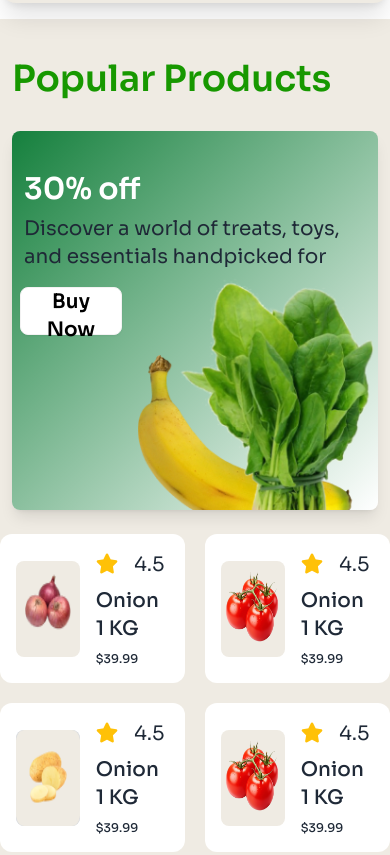
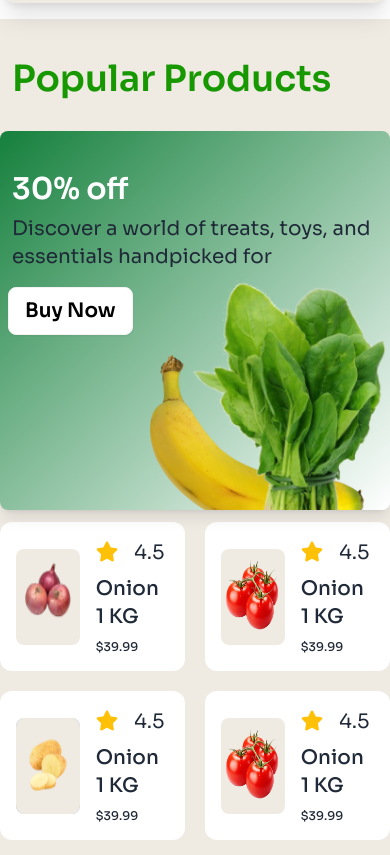
Before and after one commit to Avijithpaul/my-3ed-assignment, a plain HTML site: page index.html in a window 390 px wide. Shown: the part 2140-2995 px from the top of the page. Drawn offline with nearby package versions, Linux system fonts and the light colour scheme.

Commit message:
all most done

```diff
--- a/index.html
+++ b/index.html
@@ -162,10 +162,10 @@
         <section class="bg-card-bag">
             <div class="lg:container mx-auto lg:my-12 lg:py-36 py-10">
                 <h2 class="font-semibold text-4xl text-green-btn pb-8 lg:pb-16 ml-3 lg:ml-0">Popular Products</h2>
-                <div class="grid grid-cols-1 lg:grid-cols-3 gap-6 items-center">
-                    <!-- <div class="w-full"> -->
+                <div class="grid grid-cols-1 lg:grid-cols-3 lg:gap-6 items-center">
+
                     <div
-                        class="card rounded-lg w-full shadow-lg ml-3 lg:ml-0 bg-gradient-to-br from-green-700 to-white">
+                        class="card rounded-lg w-full shadow-lg mb-3 lg:mb-0 lg:ml-0 bg-gradient-to-br from-green-700 to-white">
                         <div class="card-body p-3 lg:px-16 lg: lg:space-y-5 pb-0">
                             <h2 class="card-title text-3xl font-semibold text-white pt-7">30% off</h2>
                             <p class="text-xl">Discover a world of treats, toys, and essentials handpicked
@@ -179,12 +179,10 @@
                             <div class="pl-2 pt-4 lg:pl-16 lg:pt-20">
                                 <a class="btn bg-white text-black text-xl ">Buy Now</a>
                             </div>
-                            <!-- <div class="h-1 w-44"></div> -->
                             <img class="w-64 lg:w-72 " src="c2-assets/vegetable-offer.png" alt="Shoes" />
                         </div>
 
                     </div>
-                    <!-- </div> -->
                     <div class="col-span-2">
                         <div class="grid grid-cols-2 lg:grid-cols-3 gap-5">
                             <div class="flex p-4 items-center bg-white rounded-xl justify-center gap-4">
@@ -431,16 +429,19 @@
     <footer class="bg-green-btn mt-96 lg:mt-64">
         <section class="lg:container relative mx-auto mb-2 lg:mb-24">
             <!-- input card -->
-            <div class="absolute lg:-top-1/3 -top-72 flex flex-col lg:flex-row w-11/12 ml-4 lg:mx-auto lg:w-full justify-center rounded-2xl p-12 gap-5 lg:gap-48 items-center bg-input-bag">
+            <div
+                class="absolute lg:-top-1/3 -top-72 flex flex-col lg:flex-row w-11/12 ml-4 lg:mx-auto lg:w-full justify-center rounded-2xl p-12 gap-5 lg:gap-48 items-center bg-input-bag">
                 <img class="lg:w-1/3 lg:h-1/2 w-full" src="c2-assets/vegetable-busket.png" alt="">
                 <div class="space-y-3 lg:space-y-6 ">
                     <h2 class="font-semibold text-3xl text-green-btn text-center lg:text-start ">Get Grocery News!</h2>
                     <p class="text-black font-medium text-center lg:text-start ">
                         Exclusive training tips, ticks, product deals and more.
                     </p>
-                    <input class="lg:w-96 w-80 h-12 pl-5 rounded-lg" placeholder="Enter email" type="email" name="email" id="">
+                    <input class="lg:w-96 w-80 h-12 pl-5 rounded-lg" placeholder="Enter email" type="email" name="email"
+                        id="">
                     <br>
-                    <button class="btn bg-green-btn px-5 ml-20 lg:ml-0 text-white rounded-xl justify-center gap-4 text-xl">Subscribe</button>
+                    <button
+                        class="btn bg-green-btn px-5 ml-20 lg:ml-0 text-white rounded-xl justify-center gap-4 text-xl">Subscribe</button>
                 </div>
             </div>
             <!-- footer -->
@@ -449,7 +450,8 @@
                 <div class="w-80">
                     <img src="c2-assets/logo-footer.png" alt="">
                     <p class="font-extralight text-gray-300 text-xs">
-                        Nature's Platter is more than just a company; it's a commitment to wholesome living and sustainable practices.
+                        Nature's Platter is more than just a company; it's a commitment to wholesome living and
+                        sustainable practices.
                     </p>
                 </div>
                 <nav class="space-y-3">
```
